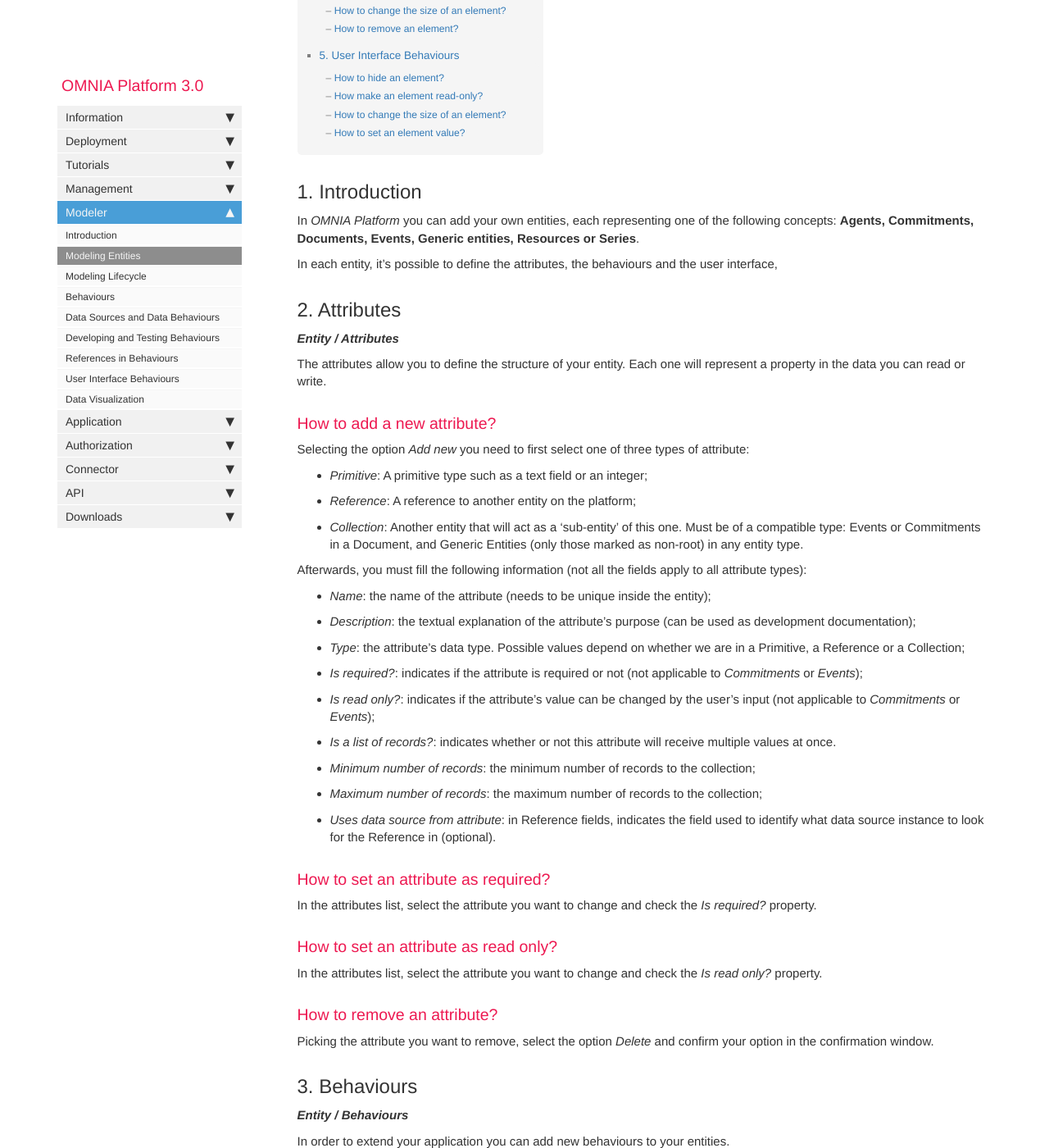
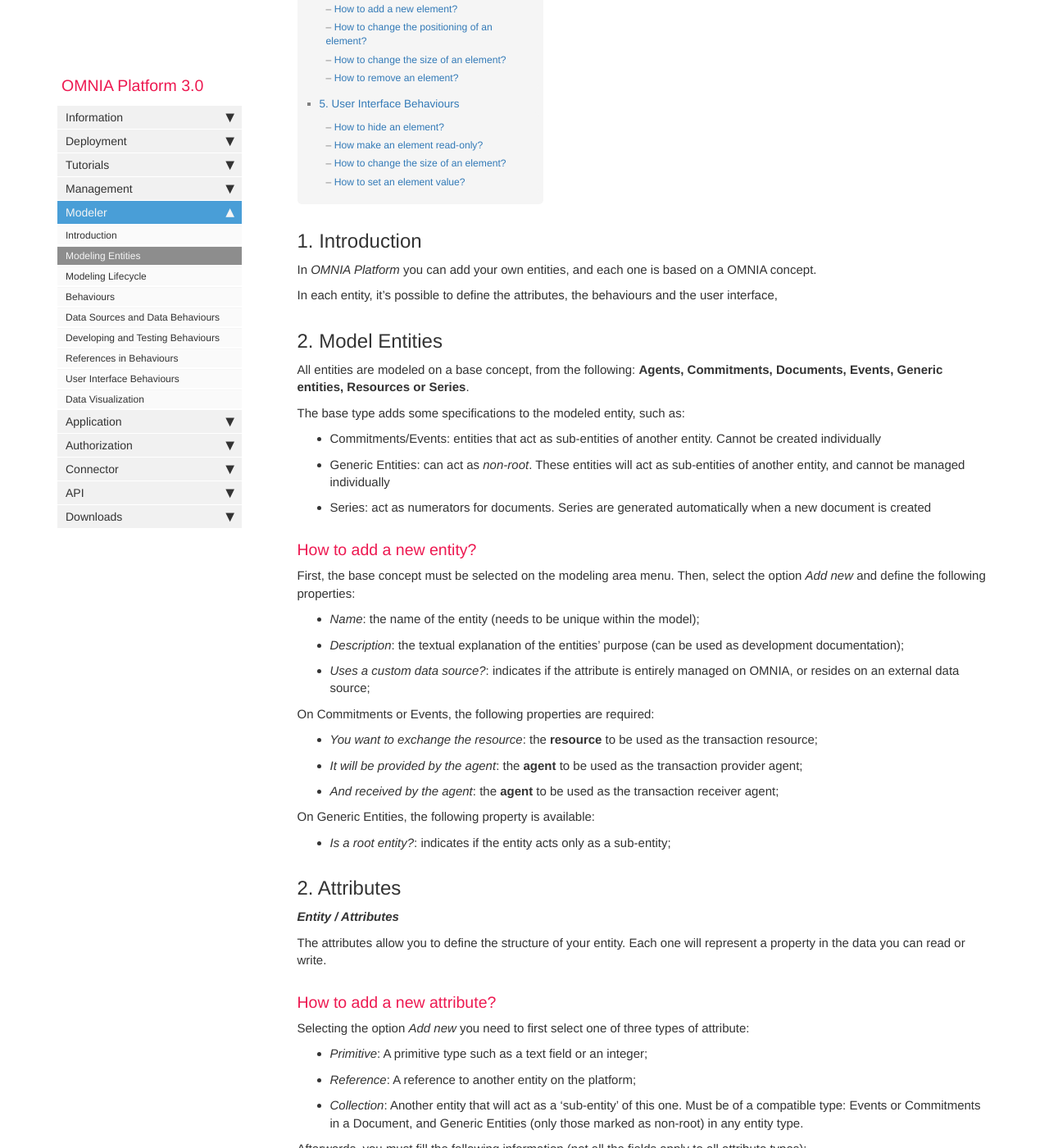
Before and after one commit to daniel8lopes/omnia3, a Jekyll site: the page built from docs/pages/omnia3/Modeler/omnia3_modeler_entities.md, in a window 1280 px wide and 1400 px high, scrolled down 590 px. Shown: the whole window at 82% size. Built offline with Jekyll 4.4.1, drawn with Linux system fonts in a browser that asks for light colours; nearby versions of some CDN libraries; comment, search, counter and statistics services are not loaded; some of the changed text lies outside the part shown.

Commit message:
Update omnia3_modeler_entities.md

```diff
--- a/docs/pages/omnia3/Modeler/omnia3_modeler_entities.md
+++ b/docs/pages/omnia3/Modeler/omnia3_modeler_entities.md
@@ -10,9 +10,38 @@ folder: omnia3
 
 ## 1. Introduction
 
-In _OMNIA Platform_ you can add your own entities, each representing one of the following concepts: __Agents, Commitments, Documents, Events, Generic entities, Resources or Series__.
+In _OMNIA Platform_ you can add your own entities, and each one is based on a OMNIA concept.
 
 In each entity, it's possible to define the attributes, the behaviours and the user interface,
+
+## 2. Model Entities
+
+All entities are modeled on a base concept, from the following: __Agents, Commitments, Documents, Events, Generic entities, Resources or Series__.
+
+The base type adds some specifications to the modeled entity, such as:
+
+- Commitments/Events: entities that act as sub-entities of another entity. Cannot be created individually
+- Generic Entities: can act as *non-root*. These entities will act as sub-entities of another entity, and cannot be managed individually
+- Series: act as numerators for documents. Series are generated automatically when a new document is created
+
+### How to add a new entity?
+
+First, the base concept must be selected on the modeling area menu. Then, select the option _Add new_ and define the following properties:
+
+* _Name_: the name of the entity (needs to be unique within the model);
+* _Description_: the textual explanation of the entities' purpose (can be used as development documentation);
+* _Uses a custom data source?_: indicates if the attribute is entirely managed on OMNIA, or resides on an external data source;
+
+On Commitments or Events, the following properties are required:
+
+* _You want to exchange the resource_: the __resource__ to be used as the transaction resource;
+* _It will be provided by the agent_: the __agent__ to be used as the transaction provider agent;
+* _And received by the agent_: the __agent__ to be used as the transaction receiver agent;
+
+On Generic Entities, the following property is available:
+
+* _Is a root entity?_: indicates if the entity acts only as a sub-entity;
+
 
 ## 2. Attributes
 __*Entity / Attributes*__
```
